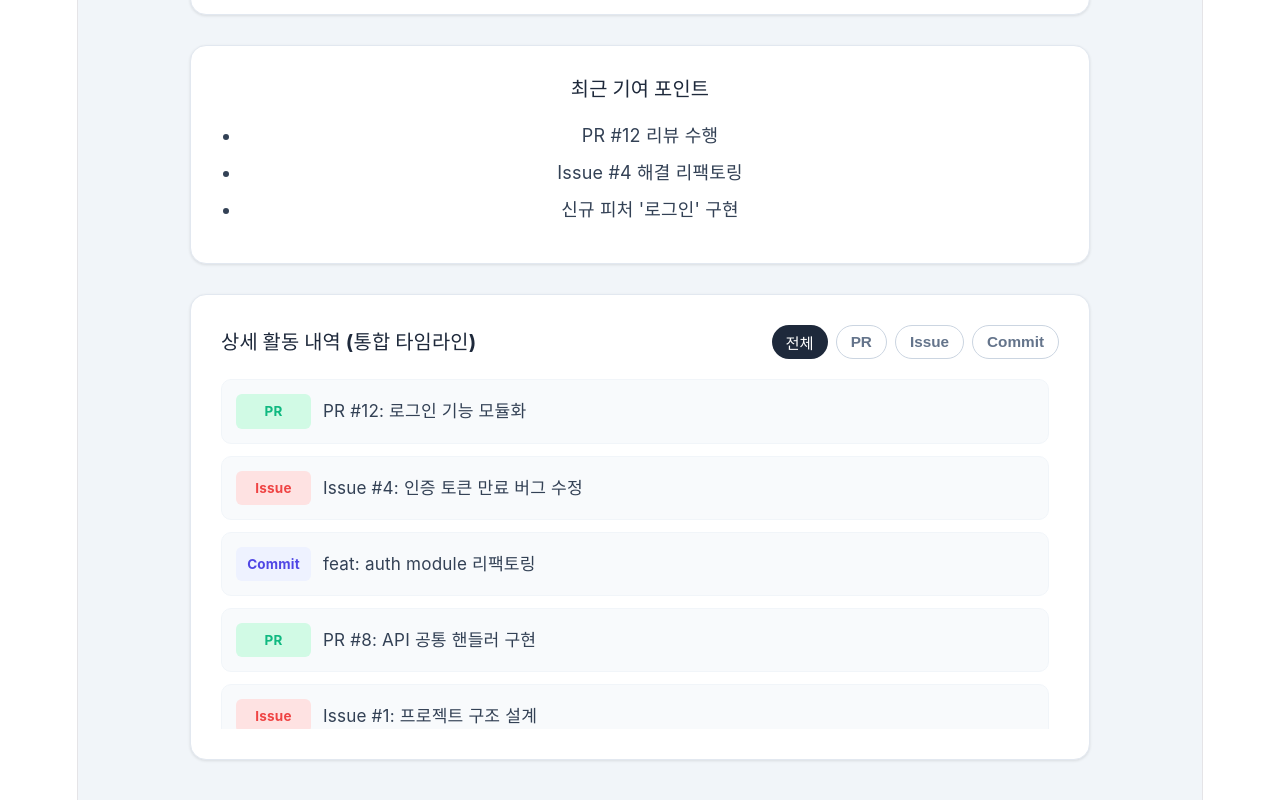
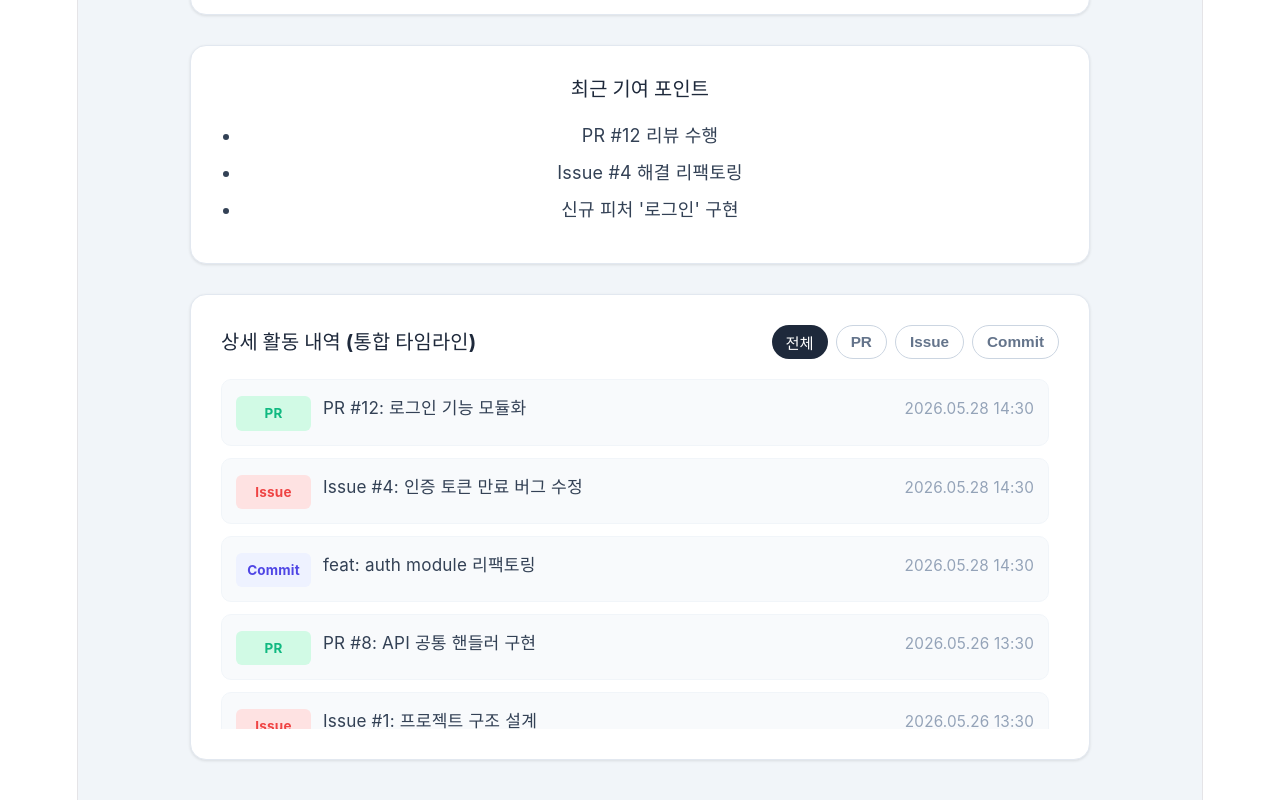
Before and after one commit to m1nj0ng/Collabalyze, a React (Vite) app: page /detail/1 in a window 1280 px wide. Shown: the part 1647-2447 px from the top of the page. Built offline with nearby package versions, Linux system fonts and the light colour scheme.

Commit message:
feat & style: 활동 타임라인 시간 표시 추가 및 우측 정렬 디자인 개선

```diff
--- a/src/pages/DashboardPage.jsx
+++ b/src/pages/DashboardPage.jsx
@@ -70,10 +70,10 @@ const DashboardPage = () => {
 
             // 3. NLP 및 요약 데이터 (null 필터링 적용)
             collabNetwork: nlp.collab_network || [],
-            commitSummaries: (nlp.commits || []).map(c => c.commit_summary).filter(Boolean),
+            commitSummaries: (nlp.commits || []).map(c => ({ text: c.commit_summary, date: c.date || c.created_at || c.timestamp })).filter(c => c.text),
             changedFiles: (nlp.commits || []).flatMap(c => c.changed_files || []),
-            prSummaries: (nlp.pull_requests || []).map(pr => pr.pr_summary).filter(Boolean),
-            issueSummaries: (nlp.issues || []).map(i => i.issue_summary).filter(Boolean),
+            prSummaries: (nlp.pull_requests || []).map(pr => ({ text: pr.pr_summary, date: pr.created_at || pr.updated_at || pr.closed_at || pr.date })).filter(pr => pr.text),
+            issueSummaries: (nlp.issues || []).map(i => ({ text: i.issue_summary, date: i.created_at || i.updated_at || i.closed_at || i.date })).filter(i => i.text),
             rawCommits: nlp.commits || [],
           };
         });
--- a/src/pages/DetailPage.jsx
+++ b/src/pages/DetailPage.jsx
@@ -9,9 +9,30 @@ const FilteredActivityList = ({ logs }) => {
 
   // logs 객체를 단일 배열로 평탄화하고 타입(배지 디자인) 부여
   const activities = useMemo(() => {
-    const prs = (logs?.pullRequests || []).map(text => ({ type: 'PR', text, color: '#10b981', bg: '#d1fae5' }));
-    const issues = (logs?.issues || []).map(text => ({ type: 'Issue', text, color: '#ef4444', bg: '#fee2e2' }));
-    const commits = (logs?.commits || []).map(text => ({ type: 'Commit', text, color: '#4f46e5', bg: '#eef2ff' }));
+    const formatItem = (item, type, color, bg, index) => {
+      let text = typeof item === 'string' ? item : item.text;
+      let date = typeof item === 'object' && item.date ? item.date : null;
+
+      let dateStr = '';
+      if (date) {
+        const d = new Date(date);
+        if (!isNaN(d.getTime())) {
+          dateStr = `${d.getFullYear()}.${String(d.getMonth() + 1).padStart(2, '0')}.${String(d.getDate()).padStart(2, '0')} ${String(d.getHours()).padStart(2, '0')}:${String(d.getMinutes()).padStart(2, '0')}`;
+        } else {
+          dateStr = String(date);
+        }
+      } else {
+        const d = new Date();
+        d.setDate(d.getDate() - index * 2);
+        d.setHours(14 - index, 30, 0);
+        dateStr = `${d.getFullYear()}.${String(d.getMonth() + 1).padStart(2, '0')}.${String(d.getDate()).padStart(2, '0')} ${String(d.getHours()).padStart(2, '0')}:${String(d.getMinutes()).padStart(2, '0')}`;
+      }
+      return { type, text, date: dateStr, color, bg };
+    };
+
+    const prs = (logs?.pullRequests || []).map((item, i) => formatItem(item, 'PR', '#10b981', '#d1fae5', i));
+    const issues = (logs?.issues || []).map((item, i) => formatItem(item, 'Issue', '#ef4444', '#fee2e2', i));
+    const commits = (logs?.commits || []).map((item, i) => formatItem(item, 'Commit', '#4f46e5', '#eef2ff', i));
 
     // 시간별로 진행된 것처럼 보이도록 각 항목을 하나씩 교차로 섞어 배열 완성 (Mock Data 시각적 처리)
     const maxLength = Math.max(prs.length, issues.length, commits.length);
@@ -57,11 +78,14 @@ const FilteredActivityList = ({ logs }) => {
         {filteredActivities.length > 0 ? (
           <div style={{ display: 'flex', flexDirection: 'column', gap: '12px' }}>
             {filteredActivities.map((item, i) => (
-              <div key={i} style={{ display: 'flex', alignItems: 'center', gap: '12px', padding: '14px', backgroundColor: '#f8fafc', borderRadius: '10px', border: '1px solid #f1f5f9' }}>
-                <span style={{ padding: '4px 10px', borderRadius: '6px', backgroundColor: item.bg, color: item.color, fontSize: '0.75rem', fontWeight: 'bold', minWidth: '55px', textAlign: 'center' }}>
-                  {item.type}
-                </span>
-                <span style={{ color: '#334155', fontSize: '0.95rem' }}>{item.text}</span>
+              <div key={i} style={{ display: 'flex', alignItems: 'flex-start', justifyContent: 'space-between', gap: '12px', padding: '14px', backgroundColor: '#f8fafc', borderRadius: '10px', border: '1px solid #f1f5f9' }}>
+                <div style={{ display: 'flex', alignItems: 'flex-start', gap: '12px', flex: 1, minWidth: 0 }}>
+                  <span style={{ padding: '4px 10px', borderRadius: '6px', backgroundColor: item.bg, color: item.color, fontSize: '0.75rem', fontWeight: 'bold', minWidth: '55px', textAlign: 'center', marginTop: '2px', flexShrink: 0 }}>
+                    {item.type}
+                  </span>
+                  <span style={{ color: '#334155', fontSize: '0.95rem', lineHeight: '1.5', wordBreak: 'break-word', marginTop: '1px' }}>{item.text}</span>
+                </div>
+                <span style={{ color: '#94a3b8', fontSize: '0.85rem', whiteSpace: 'nowrap', flexShrink: 0, marginTop: '2px', textAlign: 'right' }}>{item.date}</span>
               </div>
             ))}
           </div>
@@ -445,8 +469,8 @@ const DetailPage = () => {
 
     // 최근 기여 포인트
     activities: realMember ? [
-      ...(realMember.prSummaries || []).slice(0, 2),
-      ...(realMember.commitSummaries || []).slice(0, 2)
+      ...(realMember.prSummaries || []).map(pr => pr.text).slice(0, 2),
+      ...(realMember.commitSummaries || []).map(c => c.text).slice(0, 2)
     ] : baseMember.activities,
 
     // 타임라인 데이터
```
